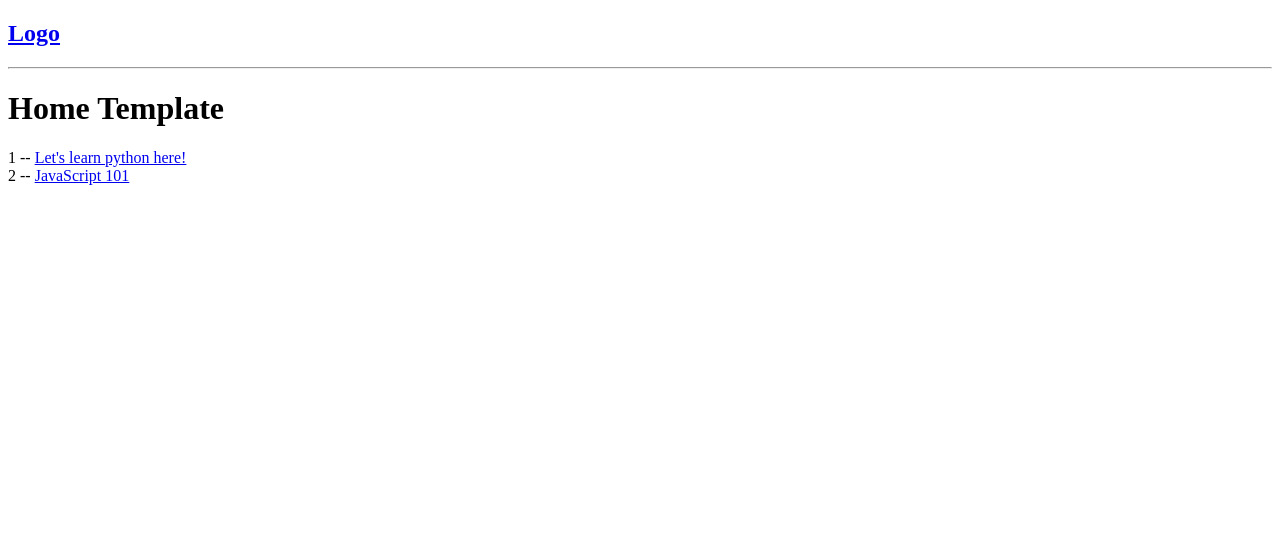
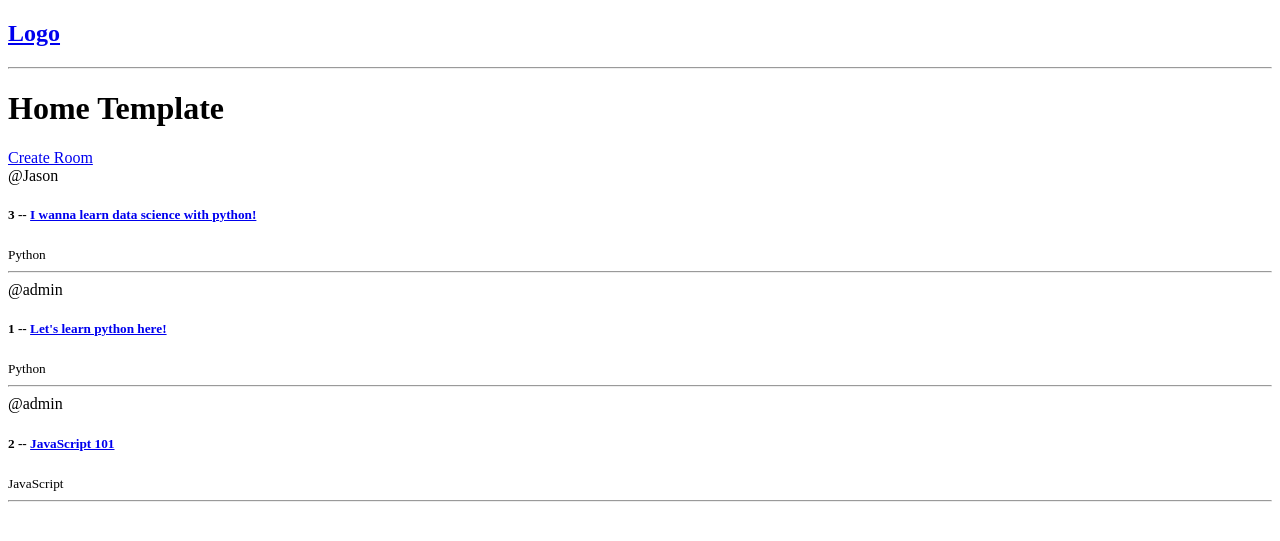
Before and after one commit to Hossein-MJafari/studybud, a Django app: page / in a window 1280 px wide. Shown: the top 541 px of the page. Run offline with Django 4.2, Linux system fonts and the light colour scheme; data comes from the database, SQL or seed files in the repository.

Commit message:
added createRoom().
- now users can create rooms and it will show up in the main page.

```diff
--- a/base/models.py
+++ b/base/models.py
@@ -18,6 +18,8 @@ class Room(models.Model):
     updated = models.DateTimeField(auto_now=True)
     created = models.DateTimeField(auto_now_add=True)
 
+    class Meta:
+        ordering = ['-updated', '-created']
 
     def __str__(self):
         return self.name
--- a/base/templates/base/home.html
+++ b/base/templates/base/home.html
@@ -1,9 +1,14 @@
 {% extends 'main.html' %} {% block content %}
 <h1>Home Template</h1>
 <div>
+    <a href={% url 'create-room' %}>Create Room</a>
+
     {% for room in rooms %}
     <div>
-        <div>{{room.id}} -- <a href="{% url 'room' room.id%}">{{room.name}}</a></div>
+        <span>@{{room.host.username}}</span>
+        <h5>{{room.id}} -- <a href="{% url 'room' room.id%}">{{room.name}}</a></h5>
+        <small>{{room.topic.name}}</small>
+        <hr>
     </div>
     {% endfor %}
 </div>
--- a/base/urls.py
+++ b/base/urls.py
@@ -5,4 +5,5 @@ from . import views
 urlpatterns = [
     path('', views.home, name='home'),
     path('room/<str:pk>', views.room, name='room'),
+    path('create_room/', views.createRoom, name='create-room'),
 ]
--- a/base/views.py
+++ b/base/views.py
@@ -1,11 +1,6 @@
-from django.shortcuts import render
+from django.shortcuts import render, redirect
 from .models import Room
-
-# rooms = [
-#     {'id':1, 'name': 'Let\'s learn python'},
-#     {'id':2, 'name': 'Let\'s learn Django'},
-#     {'id':3, 'name': 'Let\'s learn Back-End'},
-# ]
+from .forms import RoomForm
 
 def home(request):
     rooms = Room.objects.all()
@@ -18,3 +13,16 @@ def room(request, pk):
     room = Room.objects.get(id=pk)
     context = {'room':room}
     return render(request, 'base/room.html', context)
+
+
+def createRoom(request):
+    form = RoomForm()
+    if request.method == 'POST':
+        # print(request.POST)
+        form = RoomForm(request.POST)
+        if form.is_valid():
+            form.save()
+            return redirect('home')
+
+    context = {'form': form}
+    return render(request, 'base/room_form.html', context)
```
Also changed, not shown: base/forms.py (added, +7 -0 lines), base/templates/base/room_form.html (added, +11 -0 lines), db.sqlite3.
